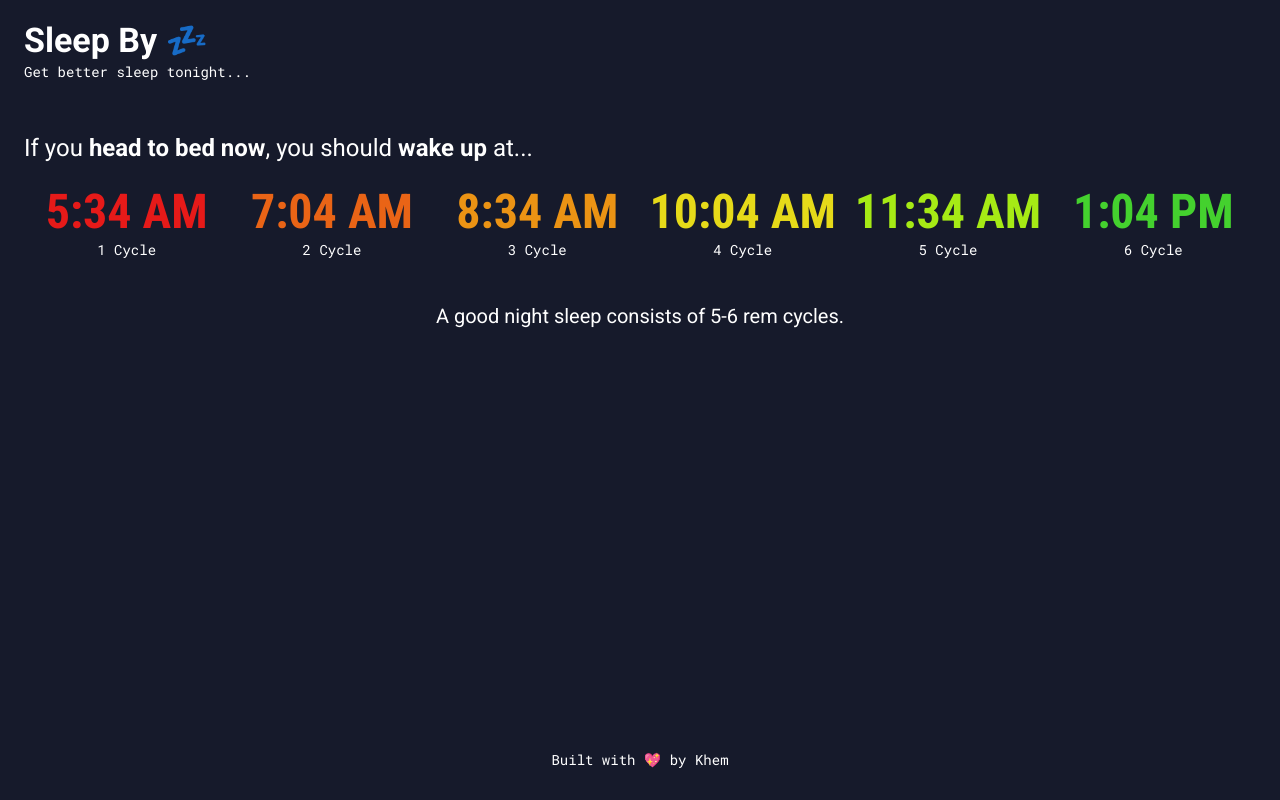
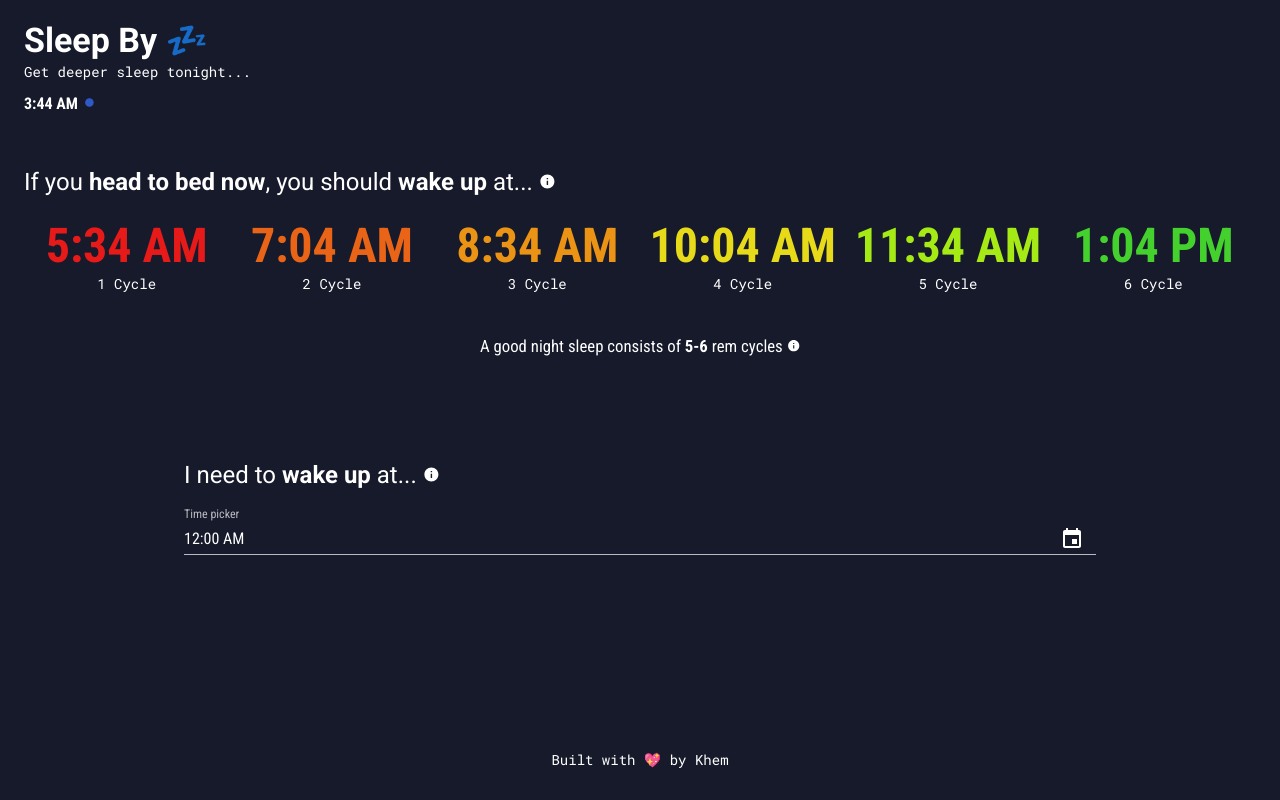
Before and after one commit to khemsok/sleep-by, a Next.js app: page / in a window 1280 px wide. Built offline with nearby package versions, Linux system fonts and the light colour scheme.

Commit message:
Added when to sleep

```diff
--- a/components/Header.js
+++ b/components/Header.js
@@ -1,10 +1,59 @@
+import { useEffect, useState } from "react";
+
+// MUI
 import Typography from "@material-ui/core/Typography";
+import Tooltip from "@material-ui/core/Tooltip";
+import { makeStyles } from "@material-ui/core/styles";
+
+// MUI Icon
+import FiberManualRecordIcon from "@material-ui/icons/FiberManualRecord";
+
+// util
+import moment from "moment";
+
+const useStyles = makeStyles((theme) => ({
+  blinking: {
+    animation: "2s blink infinite",
+    color: theme.palette.primary.main,
+  },
+  currentTime: {
+    // color: theme.palette.secondary.main,
+    fontWeight: "700",
+    marginRight: "5px",
+    // borderBottom: `1px solid ${theme.palette.secondary.main}`,
+  },
+}));
 
 export default function Header() {
+  const classes = useStyles();
+
+  const [currentTime, setCurrentTime] = useState(null);
+
+  useEffect(() => {
+    const interval = setInterval(() => {
+      setCurrentTime(moment().format("h:mm A"));
+    }, 1000);
+    return () => clearInterval(interval);
+  }, []);
+
+  useEffect(() => {
+    setCurrentTime(moment().format("h:mm A"));
+  }, []);
+
   return (
     <div style={{ marginBottom: "50px", paddingTop: "20px" }}>
-      <Typography variant="h4">Sleep By 💤</Typography>
-      <Typography variant="body2">Get better sleep tonight...</Typography>
+      <div>
+        <Typography variant="h4">Sleep By 💤</Typography>
+        <Typography variant="body2" style={{ marginBottom: "10px" }}>
+          Get deeper sleep tonight...
+        </Typography>
+        <Typography variant="body1" style={{ marginRight: "5px" }}>
+          <Tooltip title="Current Time" placement="top">
+            <span className={classes.currentTime}>{currentTime}</span>
+          </Tooltip>
+          <FiberManualRecordIcon style={{ fontSize: ".8em" }} className={classes.blinking} />
+        </Typography>
+      </div>
     </div>
   );
 }
--- a/components/SleepNow.js
+++ b/components/SleepNow.js
@@ -4,7 +4,11 @@ import { useEffect, useState } from "react";
 import Typography from "@material-ui/core/Typography";
 import Grid from "@material-ui/core/Grid";
 import LinearProgress from "@material-ui/core/LinearProgress";
+import Tooltip from "@material-ui/core/Tooltip";
 import { makeStyles } from "@material-ui/core/styles";
+
+// MUI Icons
+import InfoIcon from "@material-ui/icons/Info";
 
 // util
 import moment from "moment";
@@ -14,6 +18,7 @@ const COLORS = ["#e61a19", "#e96416", "#eb9314", "#e6da19", "#a6ea15", "#44d12e"
 const useStyles = makeStyles((theme) => ({
   description: {
     marginBottom: "20px",
+
     [theme.breakpoints.down("md")]: {
       textAlign: "center",
     },
@@ -42,7 +47,7 @@ export default function SleepNow() {
       setTimeout(() => {
         setIsLoading(false);
       }, 500);
-    }, 300000); // 5 minutes
+    }, 60000); // 1 minutes
     return () => clearInterval(interval);
   }, []);
 
@@ -51,10 +56,18 @@ export default function SleepNow() {
   }, []);
 
   return (
-    <div>
-      <Typography variant="h5" className={classes.description}>
-        If you <b>head to bed now</b>, you should <b>wake up</b> at...
-      </Typography>
+    <div style={{ marginBottom: "100px" }}>
+      <div style={{}} className={classes.description}>
+        <Typography variant="h5">
+          If you <b>head to bed now</b>, you should <b>wake up</b> at...{" "}
+          <Tooltip title="Assumed that you fall asleep within 20 minutes" placement="top">
+            <span>
+              <InfoIcon style={{ verticalAlign: "center", fontSize: ".7em", cursor: "pointer" }} />
+            </span>
+          </Tooltip>
+        </Typography>
+      </div>
+
       {isLoading ? (
         <div style={{ height: "110px" }}>
           <LinearProgress />
@@ -71,10 +84,16 @@ export default function SleepNow() {
           ))}
         </div>
       )}
-
-      <Typography variant="h6" align="center">
-        A good night sleep consists of 5-6 rem cycles.
-      </Typography>
+      <div>
+        <Typography variant="body1" align="center" style={{ fontSize: "1.2em" }}>
+          A good night sleep consists of <b>5-6</b> rem cycles{" "}
+          <Tooltip title="A rem cycle is roughly 1.5 hours" placement="top">
+            <span>
+              <InfoIcon style={{ verticalAlign: "center", fontSize: ".8em", cursor: "pointer" }} />
+            </span>
+          </Tooltip>
+        </Typography>
+      </div>
     </div>
   );
 }
--- /dev/null
+++ b/components/WhenToSleep.js
@@ -0,0 +1,98 @@
+import { useState } from "react";
+
+// MUI
+import Grid from "@material-ui/core/Grid";
+import Container from "@material-ui/core/Container";
+import Tooltip from "@material-ui/core/Tooltip";
+import { makeStyles } from "@material-ui/core/styles";
+import "date-fns";
+import { MuiPickersUtilsProvider, KeyboardTimePicker } from "@material-ui/pickers";
+import Typography from "@material-ui/core/Typography";
+import DateFnsUtils from "@date-io/date-fns";
+
+// MUI Icons
+import InfoIcon from "@material-ui/icons/Info";
+
+// util
+import moment from "moment";
+
+const COLORS = ["#44d12e", "#a6ea15", "#e6da19", "#eb9314", "#e96416", "#e61a19"];
+
+const useStyles = makeStyles((theme) => ({
+  description: {
+    [theme.breakpoints.down("md")]: {
+      textAlign: "center",
+    },
+  },
+}));
+
+function calculateRemCycles(time, fallAsleepBy = 0) {
+  console.log(time);
+  const remCycles = [6, 5, 4, 3];
+  return remCycles.map((rem) => {
+    let timeAdd = rem * 90 + fallAsleepBy;
+    let x = moment(time).subtract(timeAdd, "minutes").format("h:mm A");
+    return x;
+  });
+}
+
+export default function WhenToSleep() {
+  const classes = useStyles();
+
+  const [selectedDate, setSelectedDate] = useState(new Date("1997-02-07T00:00:00"));
+  const [timesToSleep, setTimesToSleep] = useState([]);
+  const [displayTip, setDisplayTip] = useState(false);
+
+  const handleDateChange = (date) => {
+    setSelectedDate(date);
+    if (date != "Invalid Date") {
+      setTimesToSleep(calculateRemCycles(date, 20));
+      setDisplayTip(true);
+    }
+  };
+
+  console.log(timesToSleep);
+
+  return (
+    <Container maxWidth="md">
+      <div style={{ marginBottom: "20px", display: "flex", flexDirection: "column", flexWrap: "wrap" }}>
+        <Typography variant="h5" className={classes.description}>
+          I need to <b>wake up</b> at...{" "}
+          <Tooltip title="Assumed that you fall asleep within 20 minutes" placement="top">
+            <span>
+              <InfoIcon style={{ verticalAlign: "center", fontSize: ".7em", cursor: "pointer" }} />
+            </span>
+          </Tooltip>
+        </Typography>
+        <MuiPickersUtilsProvider utils={DateFnsUtils}>
+          <KeyboardTimePicker
+            margin="normal"
+            id="time-picker"
+            label="Time picker"
+            value={selectedDate}
+            onChange={handleDateChange}
+            KeyboardButtonProps={{
+              "aria-label": "change time",
+            }}
+          />
+        </MuiPickersUtilsProvider>
+      </div>
+
+      <div style={{ display: "flex", justifyContent: "space-between", alignItems: "center", flexWrap: "wrap", marginBottom: "40px" }}>
+        {timesToSleep.map((time, index) => (
+          <Grid item xs={12} md={2} key={index}>
+            <Typography variant="h4" align="center" style={{ color: COLORS[index] }}>
+              {time}
+            </Typography>
+            <Typography align="center" variant="body2">{`${6 - index} Cycle`}</Typography>
+          </Grid>
+        ))}
+      </div>
+      {displayTip ? (
+        <Typography variant="body1" align="center" style={{ fontSize: "1.2em" }}>
+          You should try to <b>head to bed</b> at these times
+        </Typography>
+      ) : null}
+    </Container>
+  );
+}
--- a/package.json
+++ b/package.json
@@ -8,7 +8,11 @@
     "start": "next start"
   },
   "dependencies": {
+    "@date-io/date-fns": "^1.3.13",
     "@material-ui/core": "^4.11.1",
+    "@material-ui/icons": "^4.9.1",
+    "@material-ui/pickers": "^3.2.10",
+    "date-fns": "^2.16.1",
     "moment": "^2.29.1",
     "next": "10.0.3",
     "react": "17.0.1",
--- a/pages/_app.js
+++ b/pages/_app.js
@@ -5,6 +5,8 @@ import { ThemeProvider } from "@material-ui/core/styles";
 import CssBaseline from "@material-ui/core/CssBaseline";
 import { createMuiTheme } from "@material-ui/core/styles";
 import { light, dark } from "../src/theme";
+
+import "../styles/global.css";
 
 const lightTheme = createMuiTheme(light);
 const darkTheme = createMuiTheme(dark);
--- a/pages/index.js
+++ b/pages/index.js
@@ -1,6 +1,7 @@
 // Components
 import Header from "../components/Header";
 import SleepNow from "../components/SleepNow";
+import WhenToSleep from "../components/WhenToSleep";
 import Footer from "../components/Footer";
 
 // MUI
@@ -19,6 +20,7 @@ export default function Home() {
         >
           <Header />
           <SleepNow />
+          <WhenToSleep />
           <Footer />
         </div>
       </Container>
--- a/styles/global.css
+++ b/styles/global.css
@@ -4,3 +4,13 @@ body {
   padding: 0;
   box-sizing: border-box;
 }
+
+@keyframes blink {
+  50% {
+    color: transparent;
+  }
+}
+
+.blinking {
+  animation: 1s blink infinite;
+}
```
Also changed, not shown: 1 other file (tests, documents, lock files or other folders).
